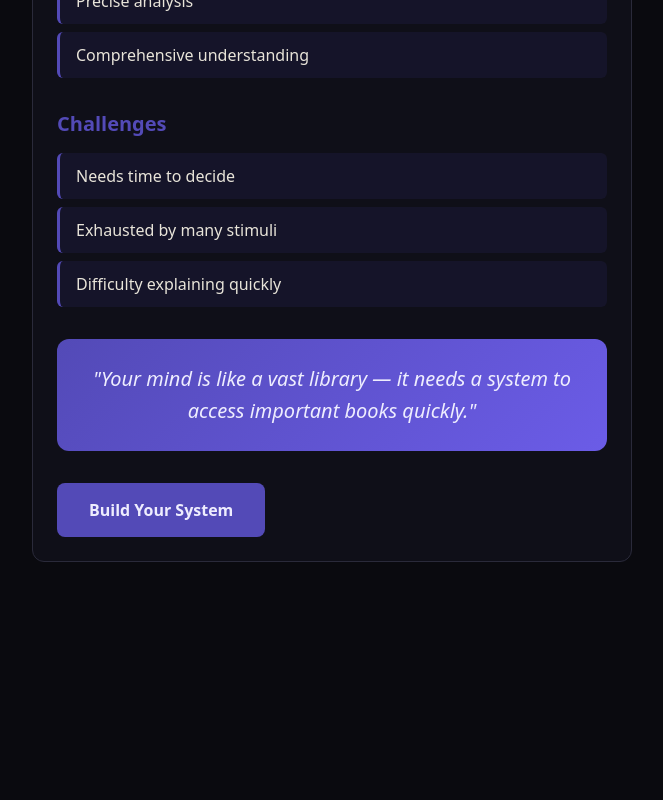
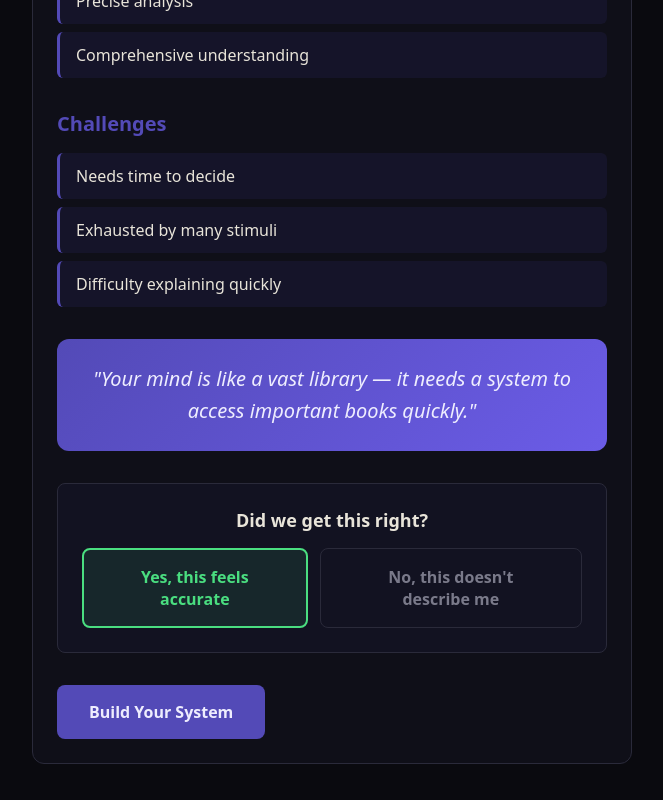
Before and after one commit to M-oha7/nexus-minds, a React (Vite) app: page /results in a window 1280 px wide. Shown: the part 367-1167 px from the top of the page, without its empty margins (308-971 px from the left). Before the commit the page ends 965 px from the top, so only its background shows below. Built offline with nearby package versions, Linux system fonts and the light colour scheme; no server answers.

Commit message:
Add Google Sheets integration for feedback collection

```diff
--- a/src/index.css
+++ b/src/index.css
@@ -377,6 +377,82 @@ body {
   text-align: center;
 }
 
+.feedback-section {
+  margin-bottom: 32px;
+  padding: 24px;
+  background: rgba(83, 74, 183, 0.05);
+  border-radius: 8px;
+  border: 1px solid var(--border);
+}
+
+.feedback-title {
+  font-size: 18px;
+  font-weight: 600;
+  margin-bottom: 16px;
+  text-align: center;
+  color: var(--text-primary);
+}
+
+.feedback-buttons {
+  display: flex;
+  gap: 12px;
+  flex-direction: column;
+}
+
+@media (min-width: 768px) {
+  .feedback-buttons {
+    flex-direction: row;
+  }
+}
+
+.feedback-accurate {
+  border: 2px solid #4ade80;
+  background: rgba(74, 222, 128, 0.1);
+  color: #4ade80;
+}
+
+.feedback-accurate:hover {
+  background: rgba(74, 222, 128, 0.2);
+}
+
+.feedback-inaccurate {
+  border: 1px solid var(--border);
+  background: transparent;
+  color: var(--text-secondary);
+}
+
+.feedback-inaccurate:hover {
+  background: rgba(255, 107, 107, 0.1);
+  border-color: #ff6b6b;
+  color: #ff6b6b;
+}
+
+.feedback-reason {
+  margin-top: 16px;
+}
+
+.feedback-textarea {
+  width: 100%;
+  min-height: 80px;
+  padding: 12px;
+  background: var(--card);
+  border: 1px solid var(--border);
+  border-radius: 6px;
+  color: var(--text-primary);
+  font-family: var(--font);
+  font-size: 14px;
+  resize: vertical;
+}
+
+.feedback-textarea:focus {
+  outline: none;
+  border-color: var(--accent);
+}
+
+.feedback-textarea::placeholder {
+  color: var(--text-secondary);
+}
+
 /* System page styles */
 .system-container {
   display: flex;
--- a/src/pages/Results.jsx
+++ b/src/pages/Results.jsx
@@ -1,12 +1,16 @@
 import React, { useState, useEffect } from 'react';
 import { useTranslation } from 'react-i18next';
 import { analyzeMind } from '../utils/claudeAPI';
+import { sendFeedbackToGoogleSheets } from '../utils/googleSheets';
 
 function Results({ answers, mindType, setMindType, onBuildSystem }) {
   const { t, i18n } = useTranslation();
   const [loading, setLoading] = useState(true);
   const [result, setResult] = useState(null);
   const [error, setError] = useState(false);
+  const [feedback, setFeedback] = useState(null);
+  const [feedbackReason, setFeedbackReason] = useState('');
+  const [feedbackSubmitted, setFeedbackSubmitted] = useState(false);
 
   useEffect(() => {
     const fetchResults = async () => {
@@ -61,6 +65,31 @@ function Results({ answers, mindType, setMindType, onBuildSystem }) {
     fetchResults();
   }, [answers, i18n.language, setMindType]);
 
+  const handleFeedback = async (isAccurate) => {
+    setFeedback(isAccurate ? 'accurate' : 'inaccurate');
+
+    const feedbackData = {
+      timestamp: new Date().toISOString(),
+      mindType: result?.mindType,
+      feedback: isAccurate ? 'accurate' : 'inaccurate',
+      reason: feedbackReason,
+      language: i18n.language,
+      userAgent: navigator.userAgent
+    };
+
+    // Save to localStorage
+    localStorage.setItem('nexus_feedback', JSON.stringify(feedbackData));
+
+    // Send to Google Sheets
+    await sendFeedbackToGoogleSheets(feedbackData);
+
+    setFeedbackSubmitted(true);
+  };
+
+  const handleReasonChange = (e) => {
+    setFeedbackReason(e.target.value);
+  };
+
   if (loading) {
     return (
       <div className="page page-enter-active">
@@ -107,6 +136,41 @@ function Results({ answers, mindType, setMindType, onBuildSystem }) {
             <p className="insight-text">"{result.insight}"</p>
           </div>
 
+          {!feedbackSubmitted && (
+            <div className="feedback-section">
+              <h3 className="feedback-title">
+                {i18n.language === 'ar' ? 'هل هذا دقيق؟' : 'Did we get this right?'}
+              </h3>
+              <div className="feedback-buttons">
+                <button
+                  className="button feedback-accurate"
+                  onClick={() => handleFeedback(true)}
+                >
+                  {i18n.language === 'ar' ? 'نعم، هذا يبدو دقيقاً' : 'Yes, this feels accurate'}
+                </button>
+                <button
+                  className="button feedback-inaccurate"
+                  onClick={() => handleFeedback(false)}
+                >
+                  {i18n.language === 'ar' ? 'لا، هذا لا يصفني' : 'No, this doesn\'t describe me'}
+                </button>
+              </div>
+              {feedback && (
+                <div className="feedback-reason">
+                  <textarea
+                    className="feedback-textarea"
+                    placeholder={i18n.language === 'ar'
+                      ? 'اختياري: لماذا تشعر أن هذا غير دقيق؟'
+                      : 'Optional: Why do you feel this is inaccurate?'}
+                    value={feedbackReason}
+                    onChange={handleReasonChange}
+                    onBlur={() => handleFeedback(feedback === 'accurate')}
+                  />
+                </div>
+              )}
+            </div>
+          )}
+
           <button className="button" onClick={onBuildSystem}>
             {t('results.button')}
           </button>
--- /dev/null
+++ b/src/utils/googleSheets.js
@@ -0,0 +1,39 @@
+// Google Sheets Integration for Nexus Minds Feedback
+// This sends feedback data to a Google Sheet via Google Apps Script Web App
+
+export async function sendFeedbackToGoogleSheets(feedbackData) {
+  const scriptUrl = import.meta.env.VITE_GOOGLE_SCRIPT_URL;
+
+  if (!scriptUrl) {
+    console.log('Google Sheets URL not configured. Feedback saved locally only.');
+    return { success: false, reason: 'no_url' };
+  }
+
+  try {
+    const response = await fetch(scriptUrl, {
+      method: 'POST',
+      mode: 'no-cors', // Required for Google Apps Script
+      headers: {
+        'Content-Type': 'application/json',
+      },
+      body: JSON.stringify(feedbackData),
+    });
+
+    // Since mode is 'no-cors', we can't read the response
+    // We assume success if no error was thrown
+    return { success: true };
+  } catch (error) {
+    console.error('Error sending feedback to Google Sheets:', error);
+    return { success: false, reason: 'network_error', error: error.message };
+  }
+}
+
+// Feedback data structure:
+// {
+//   timestamp: string,
+//   mindType: string,
+//   feedback: 'accurate' | 'inaccurate',
+//   reason?: string,
+//   language: 'en' | 'ar',
+//   userAgent: string
+// }
```
Also changed, not shown: 2 other files (tests, documents, lock files or other folders).
